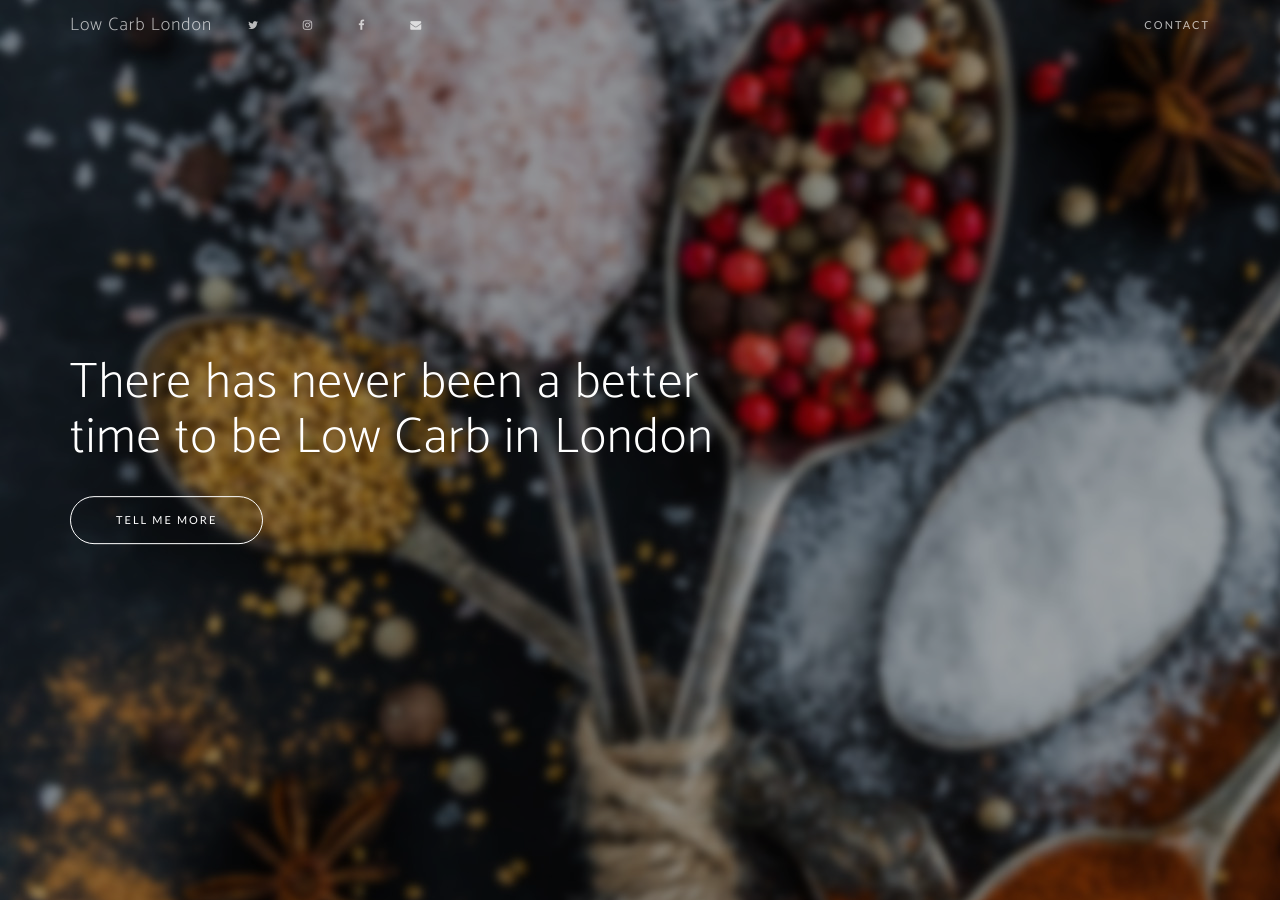
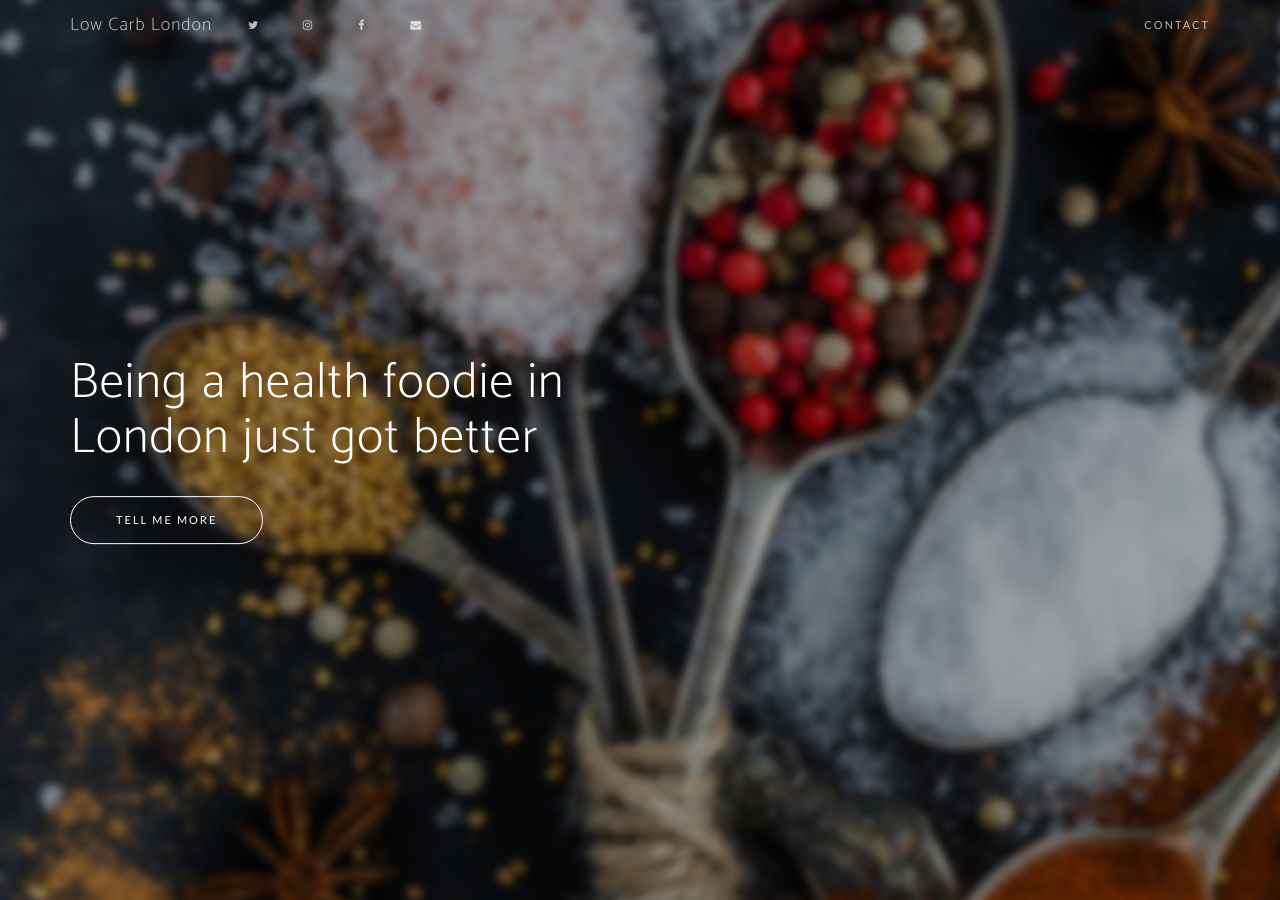
Before and after one commit to iamrobj/lowcarb.london, a Jekyll site: the page built from index.html, in a window 1280 px wide and 900 px high. Built offline with Jekyll 4.4.1, drawn with Linux system fonts in a browser that asks for light colours; nearby versions of some CDN libraries; some web fonts are replaced; the list of posts is cut into pages by our own code.

Commit message:
- Copy change

```diff
--- a/_config.yml
+++ b/_config.yml
@@ -4,7 +4,7 @@ title: London's Low carb, paleo friendly Supper Club
 email:
 description: London's Low carb, paleo friendly, clean eating Supper Club
 
-landing_caption: There has never been a better time to be Low Carb in London
+landing_caption: Being a health foodie in London just got better
 landing_caption_btn: Tell me more
 
 app_cta_title: Discover what all the buzz is about!
```
